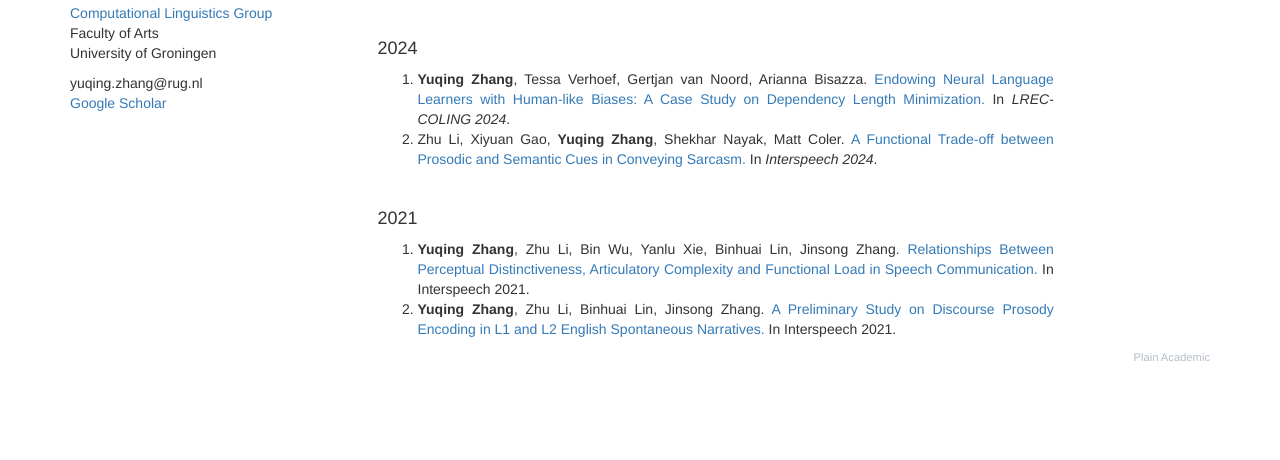
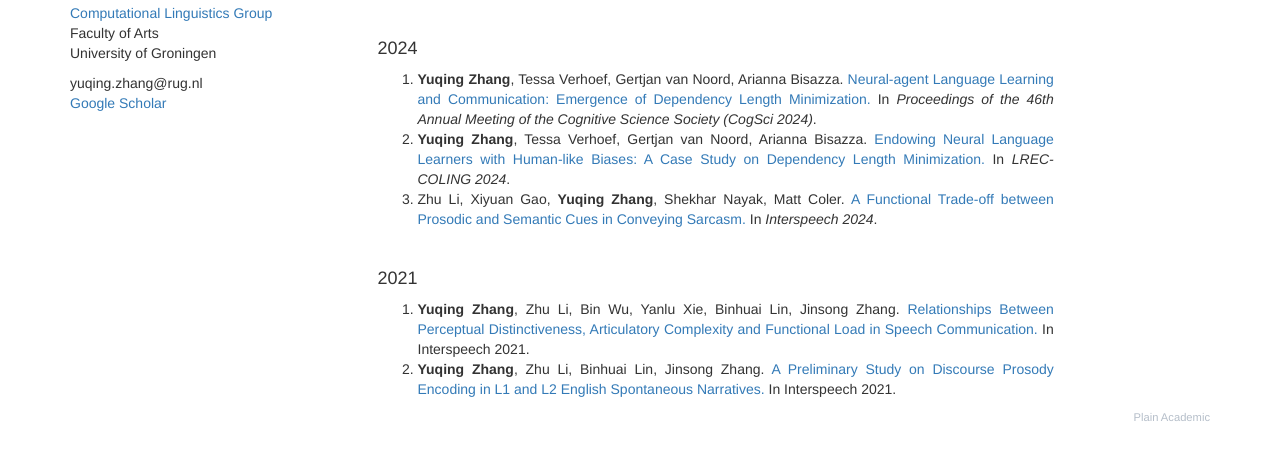
Before and after one commit to yuqing0304/yuqing0304.github.io, a plain HTML site: page publications.html in a window 1280 px wide. Shown: the part 278-738 px from the top of the page. Drawn offline with nearby package versions, Linux system fonts and the light colour scheme.

Commit message:
Update publications.html

```diff
--- a/publications.html
+++ b/publications.html
@@ -89,6 +89,13 @@
 <h4>2024</h4>
 <p>
 <ol>
+<li><strong>Yuqing Zhang</strong>, Tessa Verhoef, Gertjan van Noord, Arianna Bisazza.
+  <a class="a:link" href="#" target=_blank>
+    Neural-agent Language Learning and Communication: Emergence of Dependency Length Minimization.
+  </a>
+  In <em>Proceedings of the 46th Annual Meeting of the Cognitive Science Society (CogSci 2024)</em>.
+</li>
+
   <li><strong>Yuqing Zhang</strong>, Tessa Verhoef, Gertjan van Noord, Arianna Bisazza.
     <a class="a:link" href="https://aclanthology.org/2024.lrec-main.516/" target=_blank>
       Endowing Neural Language Learners with Human-like Biases: A Case Study on Dependency Length Minimization.
```
